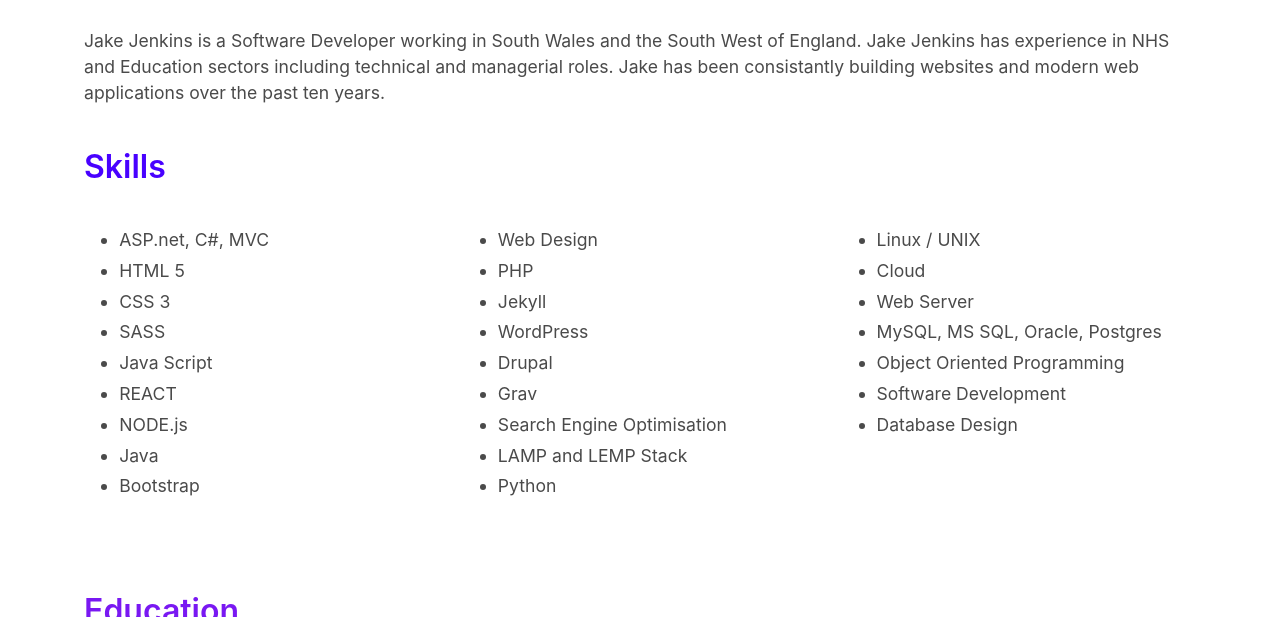
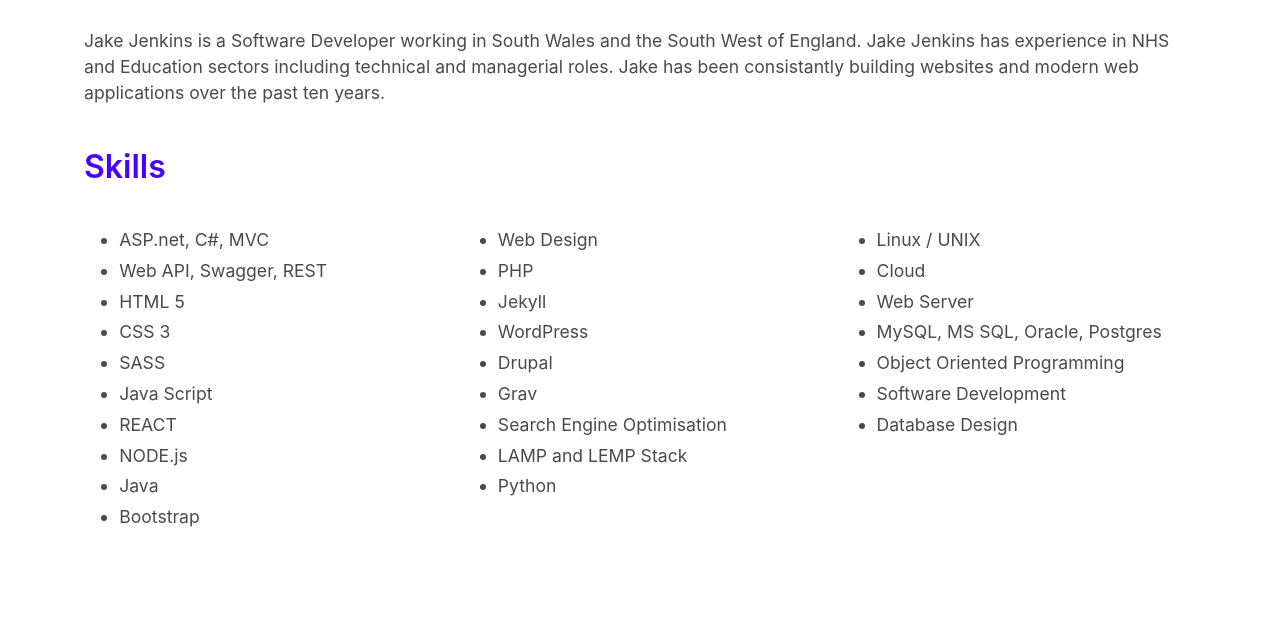
Before and after one commit to jake-jenkins/jjnx-bulma, a Jekyll site: the page built from index.markdown, in a window 1280 px wide and 900 px high, scrolled down 572 px, cut to the strip 0-617 px from the top of the window. Built offline with Jekyll 4.4.1, drawn with Linux system fonts in a browser that asks for light colours.

Commit message:
Updated Index

```diff
--- a/index.markdown
+++ b/index.markdown
@@ -16,6 +16,7 @@ Jake Jenkins is a Software Developer working in South Wales and the South West o
   <div class="column">
     <ul>
 <li>ASP.net, C#, MVC</li>
+<li>Web API, Swagger, REST</li>
 <li>HTML 5</li>
 <li>CSS 3</li>
 <li>SASS</li>
```
